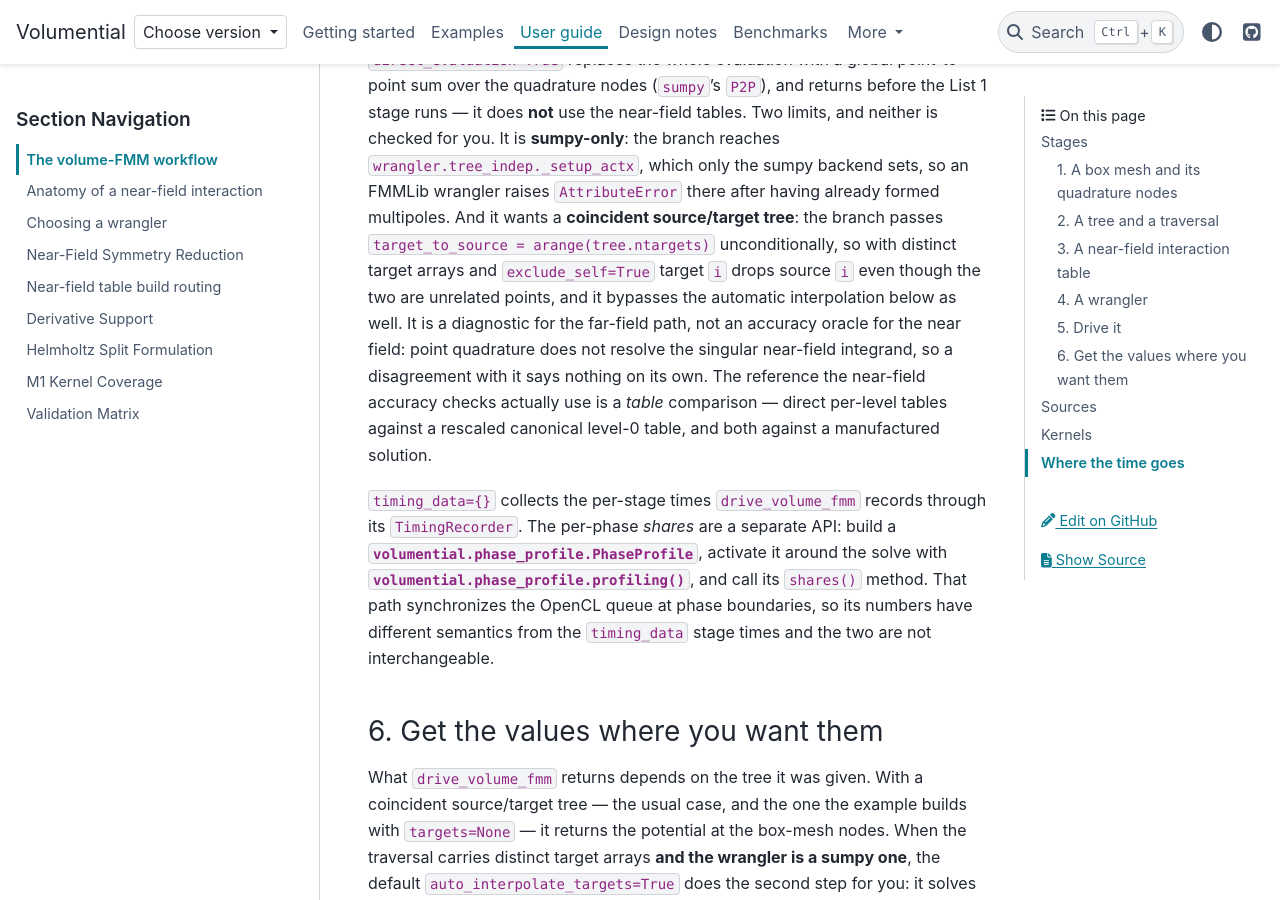
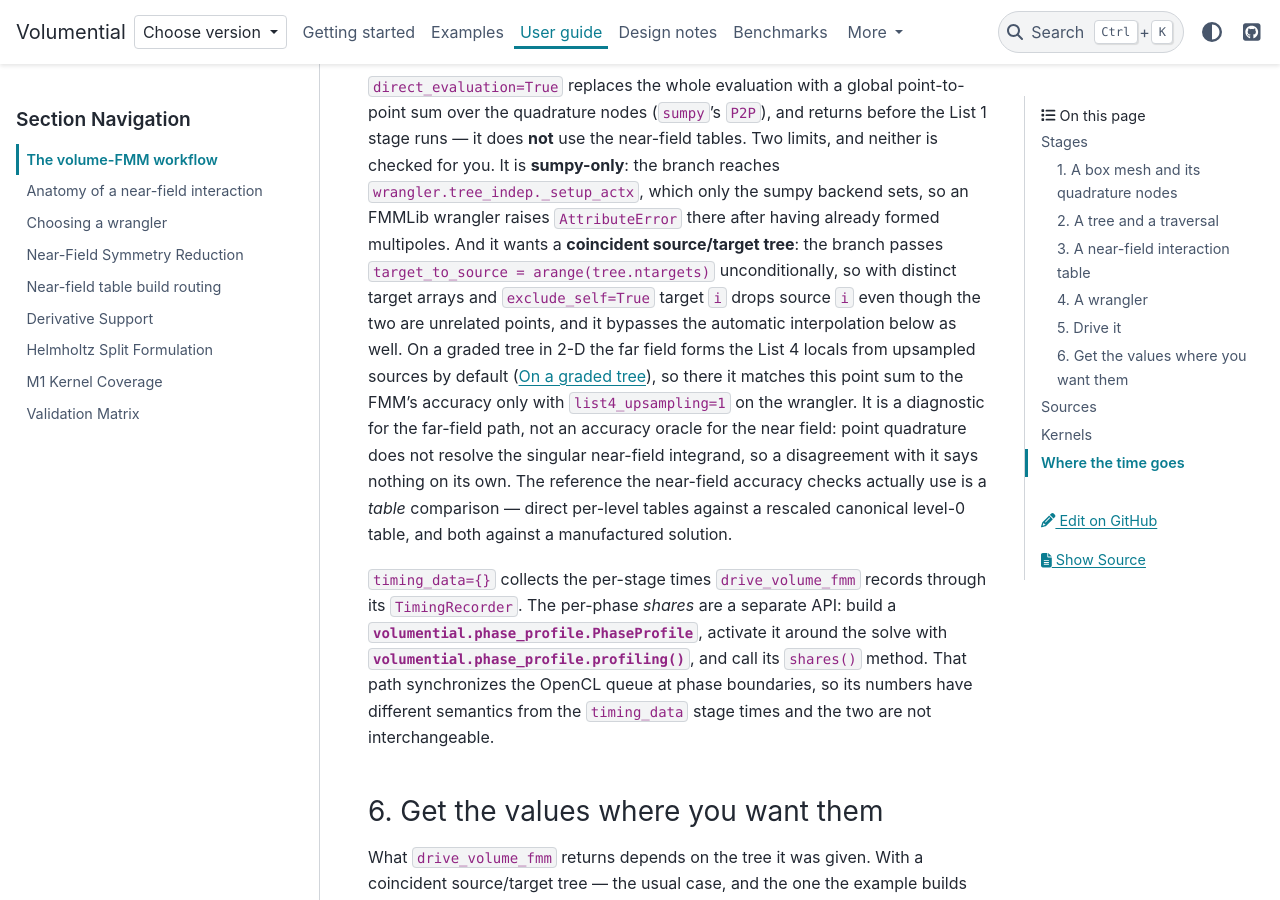
Before and after one commit to xywei/volumential, a Sphinx documentation site: the page built from doc/source/user-guide/volume-fmm-workflow.md, in a window 1280 px wide and 900 px high, scrolled down 4625 px. Built offline with Sphinx 7.4.7 and the PyData theme 0.15.4, drawn with Linux system fonts in a browser that asks for light colours; some of the changed text lies outside the part shown.

Commit message:
Say in the workflow guide that List 4 sources are upsampled on 2-D graded trees
The guide still called the graded-tree section a statement of what List 4
costs in accuracy, and offered direct_evaluation as a far-field diagnostic
without saying that the default far field no longer is a point sum there.

```diff
--- a/doc/source/user-guide/volume-fmm-workflow.md
+++ b/doc/source/user-guide/volume-fmm-workflow.md
@@ -48,7 +48,8 @@ weights (`get_q_weights`) on host or device.
 Adaptive refinement and coarsening of the underlying tree of boxes, including
 the 2:1 level restriction that keeps List 1 bounded, live in
 {mod}`volumential.tree_interactive_build`. What that restriction allows in
-List 4, and what it costs in accuracy, is in {ref}`graded-tree-list4`.
+List 4, and how the far field integrates those sources, is in
+{ref}`graded-tree-list4`.
 Refinement is driven by a
 user-supplied per-leaf criterion, so a source that is tight in one corner of
 the domain does not force a uniform tree everywhere.
@@ -191,7 +192,10 @@ formed multipoles. And it wants a **coincident source/target tree**: the
 branch passes `target_to_source = arange(tree.ntargets)` unconditionally, so
 with distinct target arrays and `exclude_self=True` target `i` drops source
 `i` even though the two are unrelated points, and it bypasses the automatic
-interpolation below as well. It is
+interpolation below as well. On a graded tree in 2-D the far field forms the
+List 4 locals from upsampled sources by default
+({ref}`graded-tree-list4`), so there it matches this point sum to the FMM's
+accuracy only with `list4_upsampling=1` on the wrangler. It is
 a diagnostic for the far-field path, not an accuracy oracle for the near field:
 point quadrature does not resolve the singular near-field integrand, so a
 disagreement with it says nothing on its own. The reference the near-field
```
